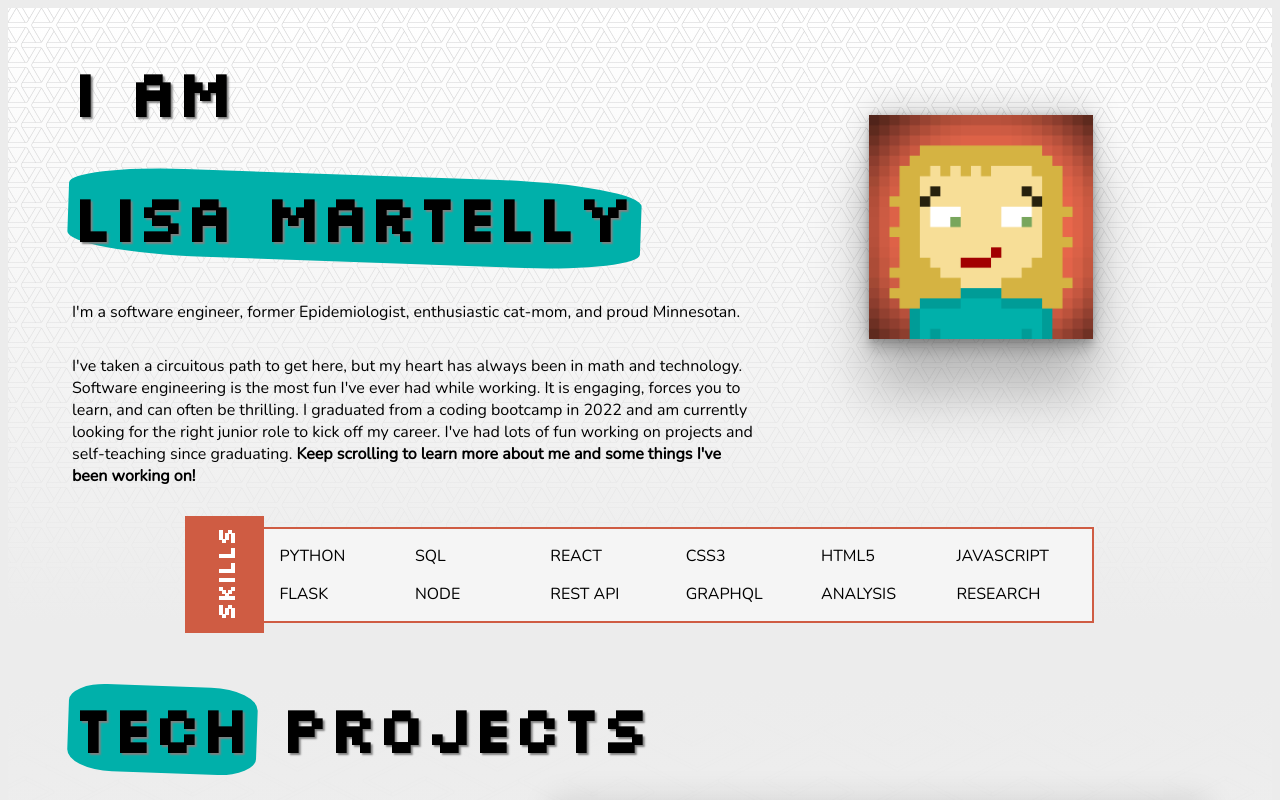
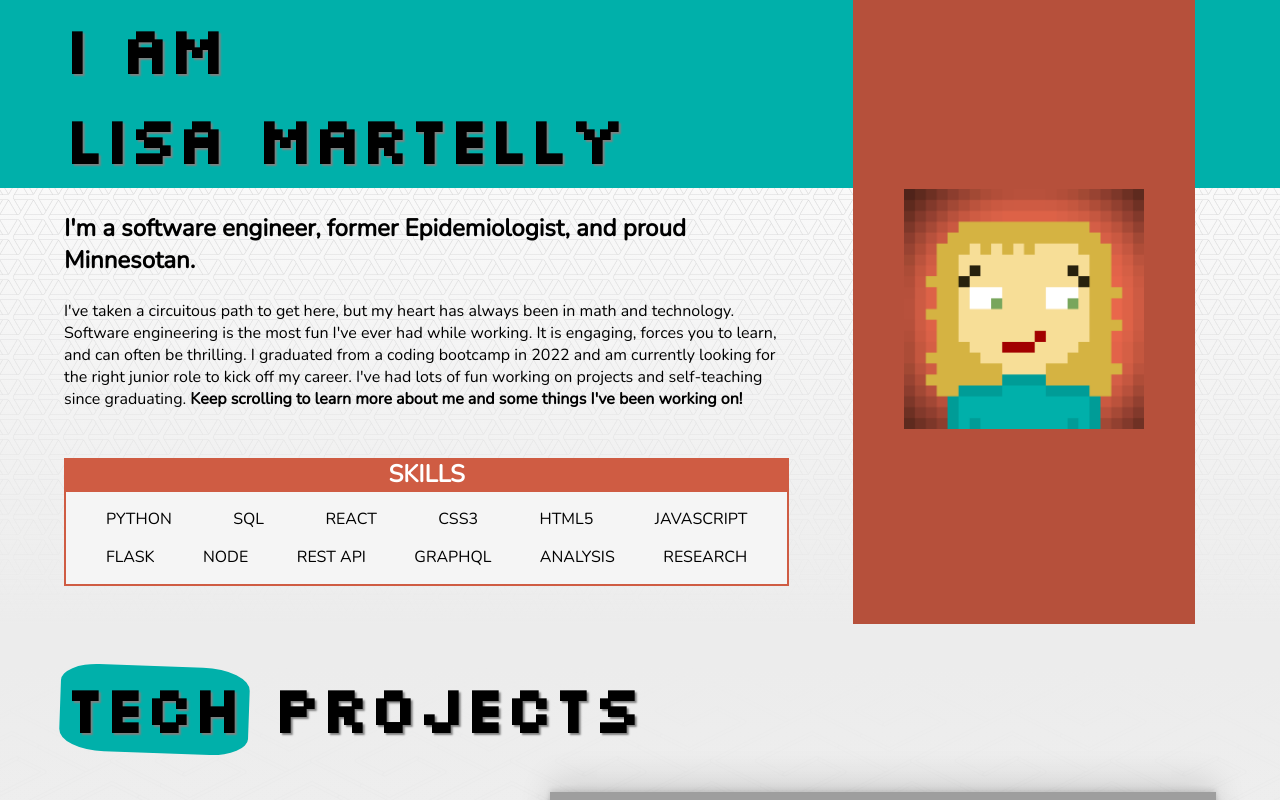
Before and after one commit to lisamartelly/lisa-personal-website, a React (Vite) app: page / in a window 1280 px wide. Shown: the top 800 px of the page. Built offline with nearby package versions, Linux system fonts and the light colour scheme; grey boxes are pictures that could not be loaded.

Commit message:
updated desktop layout w grid

```diff
--- a/package.json
+++ b/package.json
@@ -5,6 +5,7 @@
   "main": "index.js",
   "scripts": {
     "dev": "parcel src/index.html",
+    "build": "parcel src/index.html",
     "format": "prettier --write \"src/**/*.{js,jsx}\"",
     "lint": "eslint \"src/**/*.{js,jsx}\" --quiet"
   },
--- a/src/Intro.js
+++ b/src/Intro.js
@@ -4,27 +4,41 @@ import avatar from "../static/img/lisa-avatar.png";
 import "./stylesheets/Intro.css";
 
 
+
+
 function Intro() {
-    return(<div id="full-intro-section" className="padded">
-        <div id="intro-banner">
+    return(
+    <div  className="container">
+        <div id="intro-banner" className="padded header">
             <div id="intro-left" className="media-col-100">
                 <h1>I am</h1>
-                <h1><span className="highlight-container"><span className="highlight">Lisa Martelly</span></span></h1>
-                <p>I'm a software engineer, former Epidemiologist, enthusiastic cat-mom, and proud Minnesotan.</p>
+                <h1>Lisa Martelly</h1>
             </div>
-            <div id="intro-right" className="media-col-100-small">
-                <img id="avatar" className="box-shadow" src={avatar} alt="Avatar of Lisa Martelly" />
+
         </div>
-        </div>
-        <div id="detailed-intro" className="media-col-100">
+        <div id="full-intro-section">
+            <div id="detailed-intro" className="intro-body padded">
+                <div>
+                <h3>I'm a software engineer, former Epidemiologist, and proud Minnesotan.</h3>
+
                 <p>I've taken a circuitous path to get here, but my heart has always been in math and technology.
                 Software engineering is the most fun I've ever had while working. It is engaging, forces you to learn, and can often be thrilling.
                 I graduated from a coding bootcamp in 2022 and am currently looking for the right junior role to kick off my career.
                 I've had lots of fun working on projects and self-teaching since graduating. <b> Keep scrolling to learn more about me and some things I've been working on!</b>
                 </p>
                 </div>
-        <div id="skills-box" className="box-shadow-subtle">
-            <div id="skills-title"><h3>Skills</h3></div>
+
+            </div>
+        </div>
+
+        <div className="photo">
+            <div id="intro-right" className="">
+                    <img id="avatar" className="" src={avatar} alt="Avatar of Lisa Martelly" />
+                </div>
+            </div>
+        <div className="skills padded">
+            <div id="skills-box" >
+                <div><h3>SKILLS</h3></div>
                 <div id="skills-sub-box">
                     <ul className="skills-list">
                         <li>Python</li>
@@ -44,7 +58,7 @@ function Intro() {
                     </ul>
                 </div>
             </div>
-
+        </div>
 
     </div>)
 }
--- a/src/Projects.js
+++ b/src/Projects.js
@@ -4,7 +4,6 @@
  import returnOfResultsGif from "../static/gifs/return-of-results.gif"
  import transitGif from "../static/gifs/transit-weather.gif"
  import fullMoonEmailPic from "../static/img/full-moon-email.png"
- import personalWebsitePic from "../static/img/personal-website-ss.png"
  import carPaintingGif from "../static/gifs/car-painting.gif"
  import woodworkingGif from "../static/gifs/woodworking.gif"
  import communityGardenPic from "../static/img/community-garden.jpg"
@@ -67,19 +66,6 @@
                     />
                 </ProjectBanner>
 
-            <ProjectBanner
-                title={"My Personal Website"}
-                description={"You guessed it - I made this website! While making this I further practiced my React-best-practices, learned more about responsive design, and picked up some new CSS tricks along the way. This was my first time deploying a website on Firebase, as well."}
-                backgroundLink={personalWebsitePic}
-                imagePosition="left"
-                stack="JavaScript, React, CSS, Firebase"
-                >
-                    <Button
-                        link="https://github.com/lisamartelly/lisa-personal-website"
-                        text="GitHub"
-                    />
-                    </ProjectBanner>
-
 
         </div>
 
--- a/src/index.html
+++ b/src/index.html
@@ -21,12 +21,18 @@
     <!-- font awesome icons     -->
     <link rel="stylesheet" href="https://use.fontawesome.com/releases/v5.15.4/css/all.css" integrity="sha384-DyZ88mC6Up2uqS4h/KRgHuoeGwBcD4Ng9SiP4dIRy0EXTlnuz47vAwmeGwVChigm" crossorigin="anonymous"/>
 
-    <!-- jquery  -->
-    <script src="https://code.jquery.com/jquery-3.6.1.min.js" integrity="sha256-o88AwQnZB+VDvE9tvIXrMQaPlFFSUTR+nldQm1LuPXQ="crossorigin="anonymous"></script>
-
-
 
     <link rel="stylesheet" href="https://unpkg.com/aos@next/dist/aos.css" />
+
+    <!-- Google tag (gtag.js) -->
+    <script async src="https://www.googletagmanager.com/gtag/js?id=G-N1FCC915P0"></script>
+    <script>
+      window.dataLayer = window.dataLayer || [];
+      function gtag(){dataLayer.push(arguments);}
+      gtag('js', new Date());
+
+      gtag('config', 'G-N1FCC915P0');
+    </script>
 
 </head>
 <body>
--- a/src/stylesheets/App.css
+++ b/src/stylesheets/App.css
@@ -14,7 +14,7 @@ h2 {
 }
 
 h3 {
-    font-family: 'Silkscreen';
+    /* font-family: 'Silkscreen'; */
     font-size: 1.5rem;
 }
 
@@ -22,6 +22,11 @@ h3 {
 body {
   font-family: 'Nunito';
   background-color: rgb(236, 236, 236);
+  margin: 0;
+}
+
+#root {
+overflow: hidden;
 }
 
 .box-shadow {
--- a/src/stylesheets/Intro.css
+++ b/src/stylesheets/Intro.css
@@ -1,32 +1,43 @@
+.container {  display: grid;
+    grid-template-columns: 2fr 0.8fr 0.2fr;
+    grid-template-rows: .8fr 1.2fr 1fr;
+    gap: 0px 0px;
+    grid-auto-flow: row;
+    background: linear-gradient(to bottom, transparent, rgb(236, 236, 236)), url("../../static/img/triangles.png");
 
-#full-intro-section {
-    background: linear-gradient(to bottom, transparent, rgb(236, 236, 236)), url("../../static/img/triangles.png");
+  }
+
+  .header {
+    grid-area: 1 / 1 / 2 / 4;
+    background-color: #00B0AA;
 
 }
 
-#intro-banner {
-    display: flex;
-    flex-direction: row;
-    justify-content: space-between;
-    align-items: flex-end;
-    flex-wrap: wrap;
+.header h1 {
+    margin: .5rem 0;
 }
 
-#intro-right {
+  .intro-body {
+    grid-area: 2 / 1 / 3 / 4;
+ }
+
+  .photo {
+    grid-area: 1 / 2 / 4 / 3;
+    background-color: #B6503B;
+    align-items: center;
     display: flex;
     justify-content: center;
+ }
+
+  .skills {
+    grid-area: 3 / 1 / 3 / 2;
 }
 
+
+
 #avatar {
-    width: 14rem;
+    width: 15rem;
 }
-
-#detailed-intro {
-    display: flex;
-    flex-direction: row;
-    justify-content: space-around;
-}
-
 
 
 ul.skills-list {
@@ -42,32 +53,31 @@ ul.skills-list {
 .skills-list li {
     display: inline-block;
     text-transform: uppercase;
-    width: 6em;
+    width: auto;
 }
 
 #skills-box {
-
     display: flex;
-    align-items: center;
-    width: 80%;
-    margin: 1.5rem auto 4rem auto;
+    flex-direction: column;
+    margin-top: 2rem;
+    margin-bottom: 2rem;
 }
 
 #skills-sub-box {
-    width: 100%;
-    padding: 0px 40px 0px 20px;
+    padding: 0px 40px 0px 40px;
     border: 2px;
     border-style: solid;
     border-color: #CF5C43;
     background-color: whitesmoke;
 }
 
-#skills-title {
-    transform: rotate(270deg);
+#skills-box h3 {
     background-color: #CF5C43;
     color: white;
     display: block;
-    margin-right: -25PX;
-    padding: 0px 12px;
-    margin-left: -20px;
+    text-align: center;
+    margin: 0;
+    width:100%;
+
+
 }
```
Also changed, not shown: 1 other file (tests, documents, lock files or other folders). Lines whose indentation alone changed are shown as unchanged.
